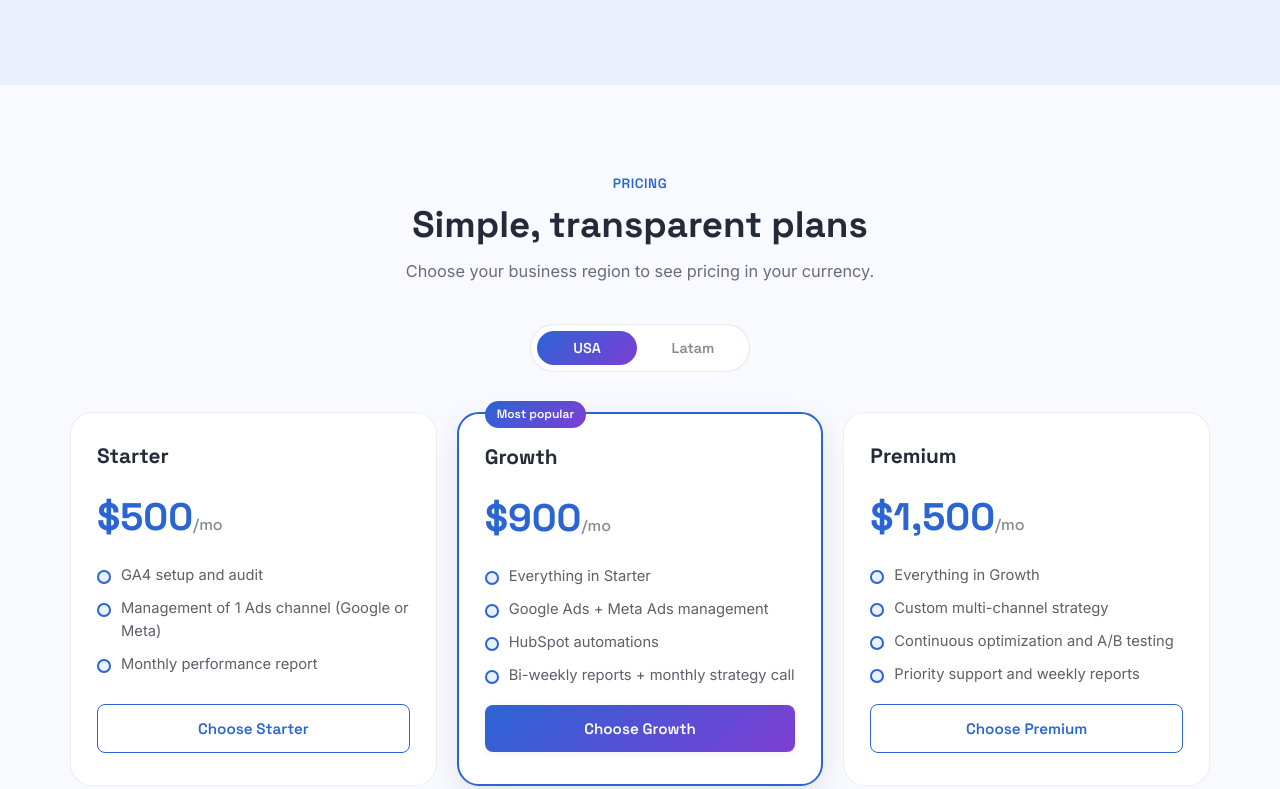
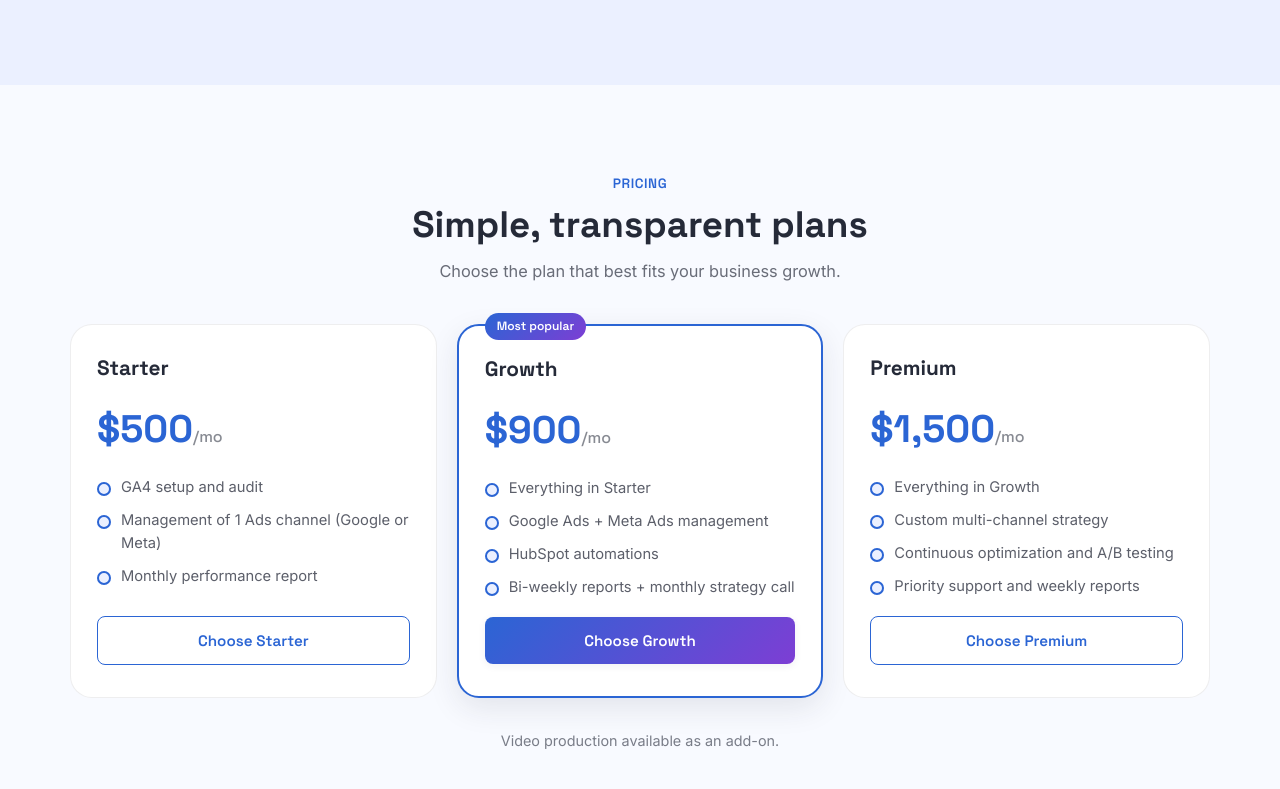
Before and after one commit to primepulsemktg/prime-pulse-website, a plain HTML site: page index.html in a window 1280 px wide. Shown: the part 1212-2001 px from the top of the page. Drawn offline with Linux system fonts and the light colour scheme.

Commit message:
Simplificar pricing a solo USA

```diff
--- a/css/styles.css
+++ b/css/styles.css
@@ -409,34 +409,6 @@
 /* =========================================================
    Pricing
    ========================================================= */
-.region-toggle {
-  display: flex;
-  justify-content: center;
-  gap: 6px;
-  background: #fff;
-  border: 1px solid rgba(37, 42, 56, 0.1);
-  border-radius: 999px;
-  padding: 6px;
-  max-width: 220px;
-  margin: 0 auto 40px;
-}
-
-.region-btn {
-  flex: 1;
-  padding: 8px 18px;
-  border-radius: 999px;
-  font-family: var(--font-heading);
-  font-weight: 600;
-  font-size: 0.9rem;
-  color: rgba(37, 42, 56, 0.55);
-  transition: background 0.15s ease, color 0.15s ease;
-}
-
-.region-btn.is-active {
-  background: var(--gradient-brand);
-  color: #fff;
-}
-
 .pricing-grid {
   display: grid;
   grid-template-columns: 1fr;
@@ -488,10 +460,6 @@
   font-weight: 500;
   color: rgba(37, 42, 56, 0.55);
 }
-
-.price-latam { display: none; }
-.pricing[data-region="latam"] .price-usa { display: none; }
-.pricing[data-region="latam"] .price-latam { display: inline; }
 
 .price-features {
   list-style: none;
--- a/index.html
+++ b/index.html
@@ -119,24 +119,19 @@
 </section>
 
 <!-- ===================== PRICING ===================== -->
-<section id="precios" class="section pricing" data-region="usa">
+<section id="precios" class="section pricing">
   <div class="container">
     <div class="section-header">
       <p class="section-eyebrow" data-i18n="pricing.eyebrow">Precios</p>
       <h2 class="section-title" data-i18n="pricing.title">Planes simples y transparentes</h2>
-      <p class="section-subtitle" data-i18n="pricing.subtitle">Elige la región de tu negocio para ver precios en tu moneda.</p>
-    </div>
-
-    <div class="region-toggle" role="group" aria-label="Selector de región de precios">
-      <button type="button" class="region-btn is-active" data-region-btn="usa">USA</button>
-      <button type="button" class="region-btn" data-region-btn="latam">Latam</button>
+      <p class="section-subtitle" data-i18n="pricing.subtitle">Elige el plan que mejor se adapte al crecimiento de tu negocio.</p>
     </div>
 
     <div class="pricing-grid">
       <article class="price-card">
         <h3 data-i18n="pricing.starter.name">Starter</h3>
         <p class="price">
-          <span class="price-usa">$500</span><span class="price-latam">$200</span><span data-i18n="pricing.perMonth">/mes</span>
+          <span>$500</span><span data-i18n="pricing.perMonth">/mes</span>
         </p>
         <ul class="price-features">
           <li data-i18n="pricing.starter.f1">Configuración y auditoría de GA4</li>
@@ -150,7 +145,7 @@
         <p class="price-badge" data-i18n="pricing.popular">Más elegido</p>
         <h3 data-i18n="pricing.growth.name">Growth</h3>
         <p class="price">
-          <span class="price-usa">$900</span><span class="price-latam">$350</span><span data-i18n="pricing.perMonth">/mes</span>
+          <span>$900</span><span data-i18n="pricing.perMonth">/mes</span>
         </p>
         <ul class="price-features">
           <li data-i18n="pricing.growth.f1">Todo lo de Starter</li>
@@ -164,7 +159,7 @@
       <article class="price-card">
         <h3 data-i18n="pricing.premium.name">Premium</h3>
         <p class="price">
-          <span class="price-usa">$1,500</span><span class="price-latam">$600</span><span data-i18n="pricing.perMonth">/mes</span>
+          <span>$1,500</span><span data-i18n="pricing.perMonth">/mes</span>
         </p>
         <ul class="price-features">
           <li data-i18n="pricing.premium.f1">Todo lo de Growth</li>
--- a/js/i18n.js
+++ b/js/i18n.js
@@ -27,7 +27,7 @@
 
     "pricing.eyebrow": "Precios",
     "pricing.title": "Planes simples y transparentes",
-    "pricing.subtitle": "Elige la región de tu negocio para ver precios en tu moneda.",
+    "pricing.subtitle": "Elige el plan que mejor se adapte al crecimiento de tu negocio.",
     "pricing.perMonth": "/mes",
     "pricing.popular": "Más elegido",
     "pricing.starter.name": "Starter",
@@ -155,7 +155,7 @@
 
     "pricing.eyebrow": "Pricing",
     "pricing.title": "Simple, transparent plans",
-    "pricing.subtitle": "Choose your business region to see pricing in your currency.",
+    "pricing.subtitle": "Choose the plan that best fits your business growth.",
     "pricing.perMonth": "/mo",
     "pricing.popular": "Most popular",
     "pricing.starter.name": "Starter",
--- a/js/main.js
+++ b/js/main.js
@@ -23,20 +23,6 @@
       navToggle.setAttribute("aria-expanded", "false");
     });
   });
-
-  // Toggle de región de precios (USA / Latam)
-  const pricingSection = document.querySelector(".pricing");
-  if (pricingSection) {
-    pricingSection.querySelectorAll("[data-region-btn]").forEach((btn) => {
-      btn.addEventListener("click", () => {
-        const region = btn.getAttribute("data-region-btn");
-        pricingSection.setAttribute("data-region", region);
-        pricingSection.querySelectorAll("[data-region-btn]").forEach((b) => {
-          b.classList.toggle("is-active", b === btn);
-        });
-      });
-    });
-  }
 
   // Año dinámico en el footer
   const footerYear = document.getElementById("footer-year");
```
Also changed, not shown: .claude/settings.local.json, 1 other file.
